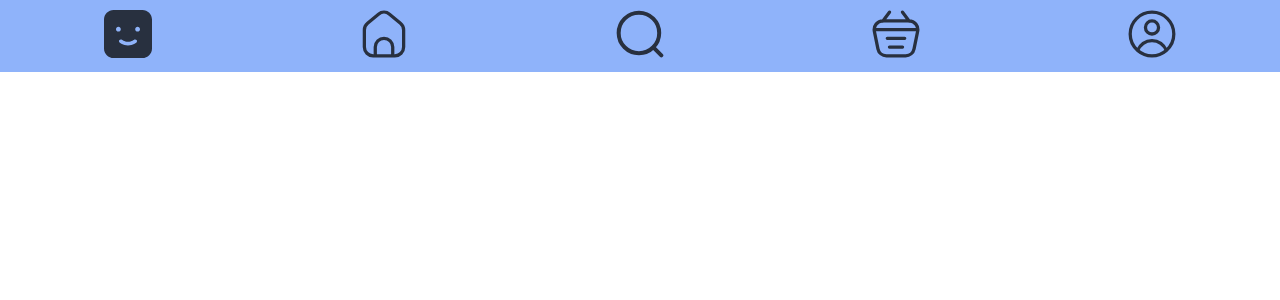
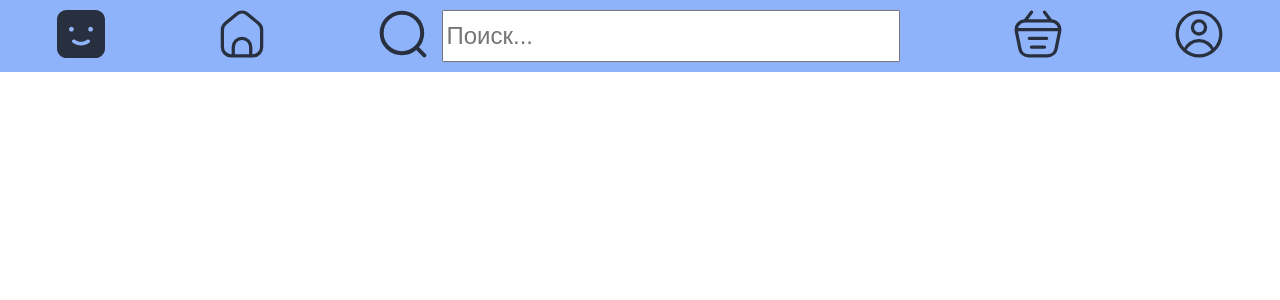
Before and after one commit to w1tnessbtwwwww/cookiefest-hackathon-marketplace, a React (Vite) app: page / in a window 1280 px wide. Shown: the top 300 px of the page. Built offline with nearby package versions, Linux system fonts and the light colour scheme.

Commit message:
searchbox

```diff
--- a/src/components/header/header.tsx
+++ b/src/components/header/header.tsx
@@ -13,11 +13,11 @@ export default function Header() {
                     <path d="M14 21V17C14 14.7909 12.2091 13 10 13C7.79086 13 6 14.7909 6 17V21M19 9.15033V16.9668C19 19.1943 17.2091 21 15 21H5C2.79086 21 1 19.1943 1 16.9668V9.15033C1 7.93937 1.53964 6.7925 2.46986 6.02652L7.46986 1.90935C8.9423 0.696886 11.0577 0.696883 12.5301 1.90935L17.5301 6.02652C18.4604 6.7925 19 7.93937 19 9.15033Z" stroke="#28303F" stroke-width="1.5" />
                 </svg>
             </div>
-            <div className="search-box">
+            <div className="search-container">
                 <svg width="48" height="48" viewBox="0 0 18 18" fill="none" xmlns="http://www.w3.org/2000/svg">
                     <path d="M14.2 14.2L17 17M16.2 8.6C16.2 4.40264 12.7974 1 8.6 1C4.40264 1 1 4.40264 1 8.6C1 12.7974 4.40264 16.2 8.6 16.2C12.7974 16.2 16.2 12.7974 16.2 8.6Z" stroke="#28303F" stroke-width="1.5" stroke-linecap="round" stroke-linejoin="round" />
                 </svg>
-
+                <input type="text" placeholder="Поиск..." />
             </div>
             <div className="shopping-basket">
                 <svg width="48" height="48" viewBox="0 0 22 22" fill="none" xmlns="http://www.w3.org/2000/svg">
--- a/src/components/header/styles.scss
+++ b/src/components/header/styles.scss
@@ -1,19 +1,44 @@
-.header{
+.header {
   display: flex;
   position: relative;
   justify-content: space-around;
   padding-block: 10px;
   background-color: #8fb3fa;
 
-    > *{
+  > * {
     cursor: pointer;
     transition: filter 0.4s ease;
-        &:hover{
+    &:hover {
       filter: drop-shadow(5px 5px 10px rgba(0, 0, 0, 0.3));
+    }
+    &:active {
+      filter: brightness(2) drop-shadow(5px 5px 10px rgba(5, 5, 5, 0.3));
+    }
 
   }
-        &:active{
-                filter: brightness(2) drop-shadow(5px 5px 10px rgba(5, 5, 5, 0.3));;
+  .search-container {
+    filter: none;
+    &:hover {
+      filter: none;
+    }
+    &:active {
+      filter: none;
+    }
+    svg {
+      &:hover {
+        filter: drop-shadow(5px 5px 10px rgba(0, 0, 0, 0.3));
+      }
+      &:active {
+        filter: brightness(2) drop-shadow(5px 5px 10px rgba(5, 5, 5, 0.3));
+      }
+    }
+    display: flex;
+    gap: 15px;
+    input {
+      font-size: 24px;
+      position: relative;
+      width: 450px;
+      height: auto;
     }
   }
 }
```
Also changed, not shown: 1 other file (tests, documents, lock files or other folders). Lines whose indentation alone changed are shown as unchanged.
